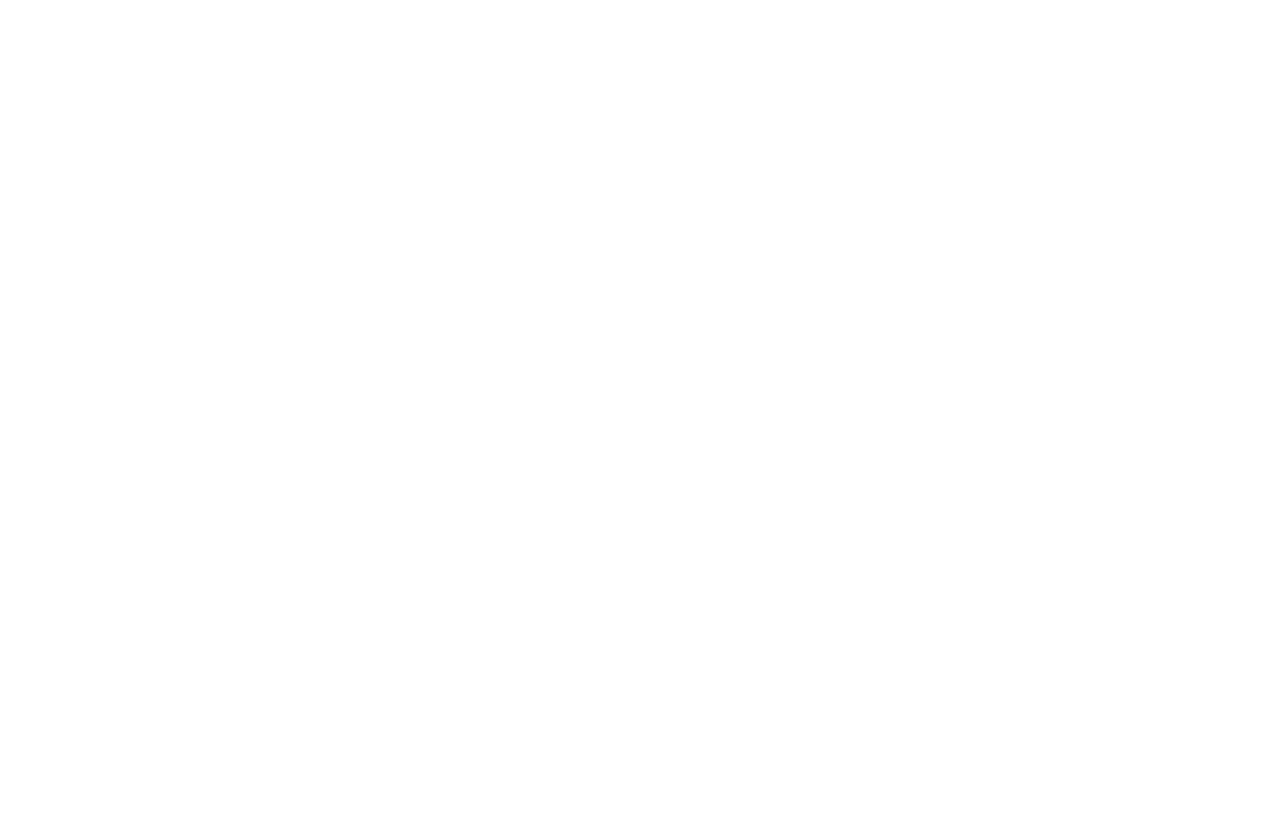
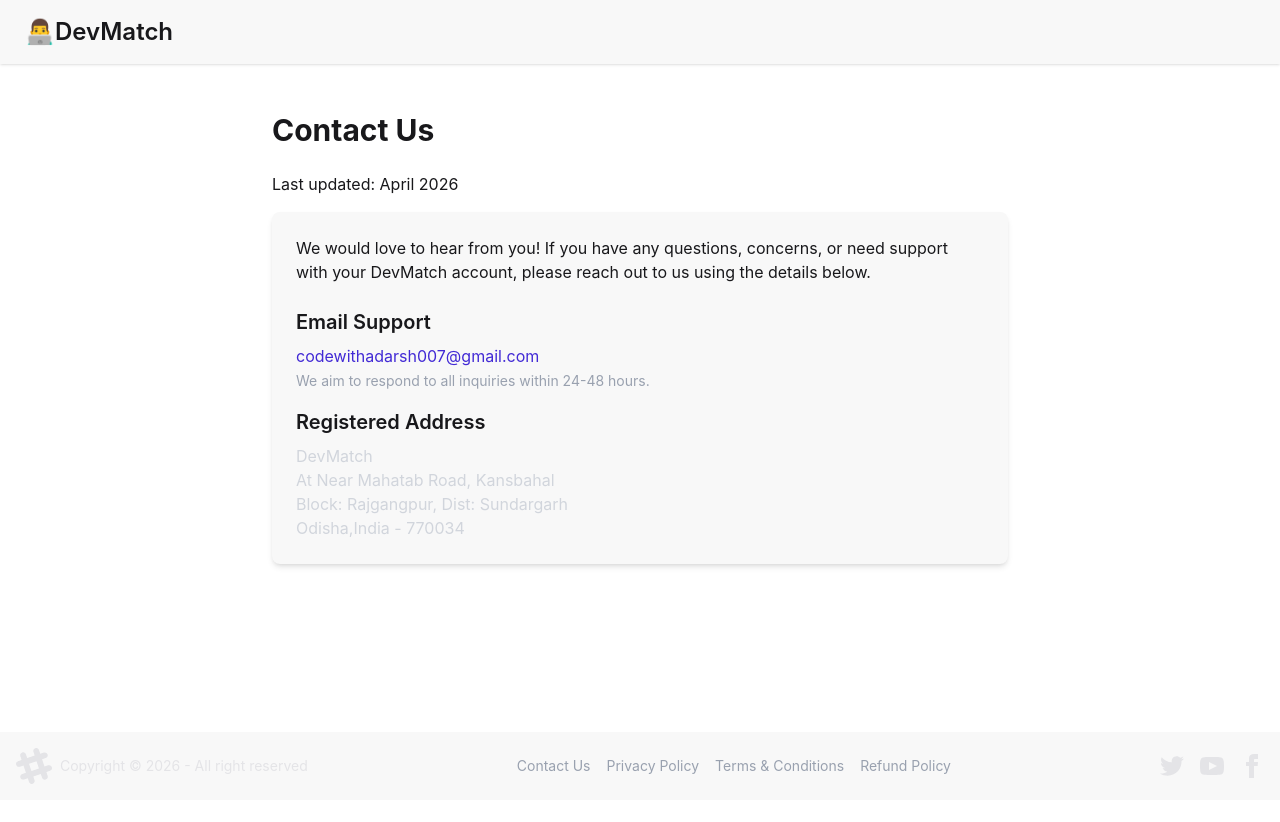
Before and after one commit to SamalAdarsh/DevMatch-Frontend, a React (Vite) app: page /contact in a window 1280 px wide. Before the commit this address had no page. Shown: the top 822 px of the page. Before the commit the page ends 800 px from the top, so only its background shows below. Built offline with nearby package versions, Linux system fonts and the light colour scheme; no server answers.

Commit message:
updated contact

```diff
--- a/src/App.jsx
+++ b/src/App.jsx
@@ -7,6 +7,10 @@
 import Feed from "./components/Feed";
 import Connections from "./components/Connections";
 import Requests from "./components/Requests";
+import ContactUs from "./components/legal/ContactUs";
+import PrivacyPolicy from "./components/legal/PrivacyPolicy";
+import TermsAndConditions from "./components/legal/TermsAndConditions";
+import RefundPolicy from "./components/legal/RefundPolicy";
 
 function App() {
   return (
@@ -20,6 +24,10 @@
               <Route path="/profile" element={<Profile />} />
               <Route path="/connections" element={<Connections />} />
               <Route path="/requests" element={<Requests />} />
+              <Route path="/contact" element={<ContactUs />} />
+              <Route path="/privacy" element={<PrivacyPolicy />} />
+              <Route path="/terms" element={<TermsAndConditions />} />
+              <Route path="/refund" element={<RefundPolicy />} />
             </Route>
           </Routes>
         </BrowserRouter>
--- a/src/components/legal/ContactUs.jsx
+++ b/src/components/legal/ContactUs.jsx
@@ -15,7 +15,7 @@
           <h2 className="text-xl font-semibold mb-2">Email Support</h2>
           <p className="mb-4">
             <a href="mailto:support@devmatchs.in" className="text-primary hover:underline">
-              support@devmatchs.in
+              codewithadarsh007@gmail.com
             </a>
             <br />
             <span className="text-sm text-gray-400">We aim to respond to all inquiries within 24-48 hours.</span>
@@ -24,9 +24,9 @@
           <h2 className="text-xl font-semibold mb-2">Registered Address</h2>
           <p className="text-gray-300">
             DevMatch<br />
-            [Your House/Building Number], [Your Street/Area Name]<br />
-            Pimpri-Chinchwad, Maharashtra<br />
-            India - [Your PIN Code]
+            At Near Mahatab Road, Kansbahal<br />
+           Block: Rajgangpur, Dist: Sundargarh<br />
+            Odisha,India - 770034
           </p>
         </div>
       </div>
```
